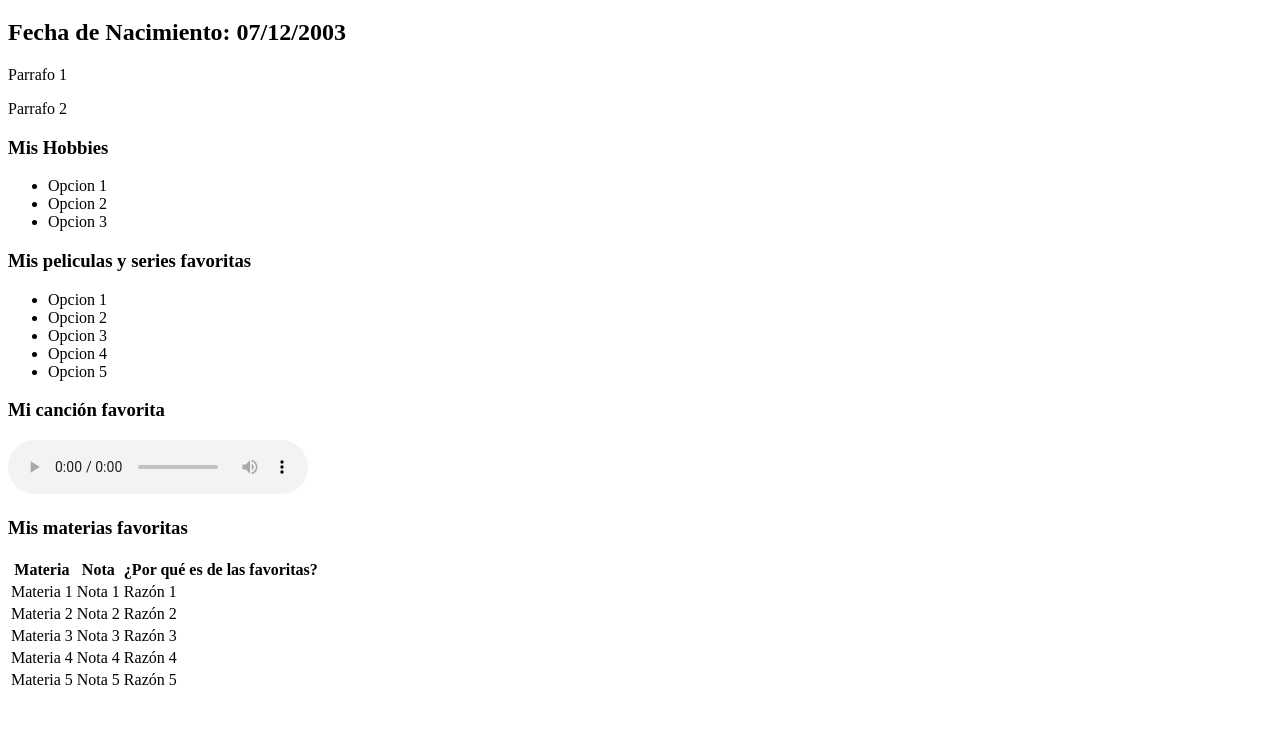
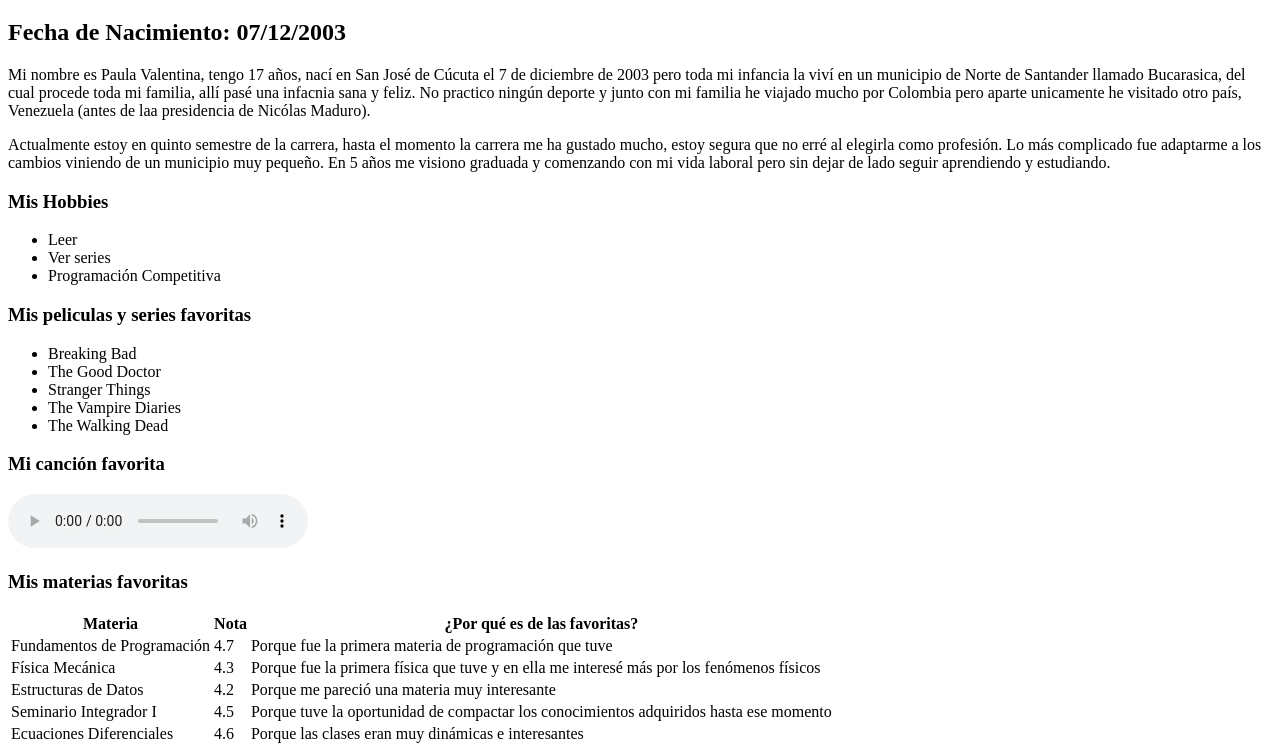
Before and after one commit to Valentina-03/Proyectos-Web, a plain HTML site: page index.html in a window 1280 px wide. Shown: the part 273-1027 px from the top of the page. Before the commit the page ends 973 px from the top, so only its background shows below. Drawn offline with Linux system fonts and the light colour scheme.

Commit message:
Agregacion de nuevos formatos de audio e informacion personal

```diff
--- a/index.html
+++ b/index.html
@@ -5,29 +5,31 @@
 	<title> Página Personal </title>
 </head>
 <body>
-	<img height=200 width=1000 src="img/Gatitos.jpg">
+	<img height=200 width=1000 alt="Gatitos" src="img/Gatitos.jpg">
 	<h1 style="color:red";>Paula Valentina Rico Lindarte</h1>
 	<h2>Fecha de Nacimiento: 07/12/2003</h2>
-	<p>Parrafo 1</p>
-	<p>Parrafo 2</p>
+	<p>Mi nombre es Paula Valentina, tengo 17 años, nací en San José de Cúcuta el 7 de diciembre de 2003 pero toda mi infancia la viví en un municipio de Norte de Santander llamado Bucarasica, del cual procede toda mi familia, allí pasé una infacnia sana y feliz. No practico ningún deporte y junto con mi familia he viajado mucho por Colombia pero aparte unicamente he visitado otro país, Venezuela (antes de laa presidencia de Nicólas Maduro).</p>
+	<p>Actualmente estoy en quinto semestre de la carrera, hasta el momento la carrera me ha gustado mucho, estoy segura que no erré al elegirla como profesión. Lo más complicado fue adaptarme a los cambios viniendo de un municipio muy pequeño. En 5 años me visiono graduada y comenzando con mi vida laboral pero sin dejar de lado seguir aprendiendo y estudiando.</p>
 	<h3>Mis Hobbies</h3>
 	<ul>
-		<li>Opcion 1</li>
-		<li>Opcion 2</li>
-		<li>Opcion 3</li>
+		<li>Leer</li>
+		<li>Ver series</li>
+		<li>Programación Competitiva</li>
 	</ul>
 	<h3>Mis peliculas y series favoritas</h3>
 	<ul>
-		<li>Opcion 1</li>
-		<li>Opcion 2</li>
-		<li>Opcion 3</li>
-		<li>Opcion 4</li>
-		<li>Opcion 5</li>
+		<li>Breaking Bad</li>
+		<li>The Good Doctor</li>
+		<li>Stranger Things</li>
+		<li>The Vampire Diaries</li>
+		<li>The Walking Dead</li>
 	</ul>
 	<h3>Mi canción favorita</h3>
-	<audio controls autoplay>
-		<source src="music/cancion.mp3"  type="audio/ogg">
-  		<source src="music/cancion.mp3"  type="audio/mpeg">
+	<audio controls>
+		<source src="music/cancion.mp3" type="audio/mpeg">
+		<source src="music/cancion.ogg" type="audio/ogg">
+		<source src="music/cancion.wav" type="audio/wav">
+		Tu navegador no soporta este elemento.
 	</audio>
 	<h3>Mis materias favoritas</h3>
 	<table>
@@ -37,29 +39,29 @@
 			<th>¿Por qué es de las favoritas?</th>
 		</tr>
 		<tr>
-			<td>Materia 1</td>
-			<td>Nota 1</td>
-			<td>Razón 1</td>
+			<td>Fundamentos de Programación</td>
+			<td>4.7</td>
+			<td>Porque fue la primera materia de programación que tuve</td>
 		</tr>
 		<tr>
-			<td>Materia 2</td>
-			<td>Nota 2</td>
-			<td>Razón 2</td>
+			<td>Física Mecánica</td>
+			<td>4.3</td>
+			<td>Porque fue la primera física que tuve y en ella me interesé más por los fenómenos físicos</td>
 		</tr>
 		<tr>
-			<td>Materia 3</td>
-			<td>Nota 3</td>
-			<td>Razón 3</td>
+			<td>Estructuras de Datos</td>
+			<td>4.2</td>
+			<td>Porque me pareció una materia muy interesante</td>
 		</tr>
 		<tr>
-			<td>Materia 4</td>
-			<td>Nota 4</td>
-			<td>Razón 4</td>
+			<td>Seminario Integrador I</td>
+			<td>4.5</td>
+			<td>Porque tuve la oportunidad de compactar los conocimientos adquiridos hasta ese momento</td>
 		</tr>
 		<tr>
-			<td>Materia 5</td>
-			<td>Nota 5</td>
-			<td>Razón 5</td>
+			<td>Ecuaciones Diferenciales</td>
+			<td>4.6</td>
+			<td>Porque las clases eran muy dinámicas e interesantes</td>
 		</tr>
 		</table>
 </body>
```
Also changed, not shown: 3 other files.
